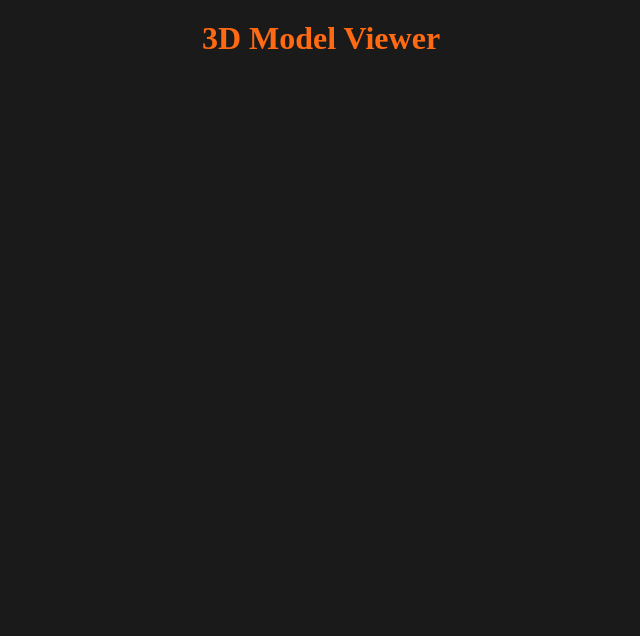
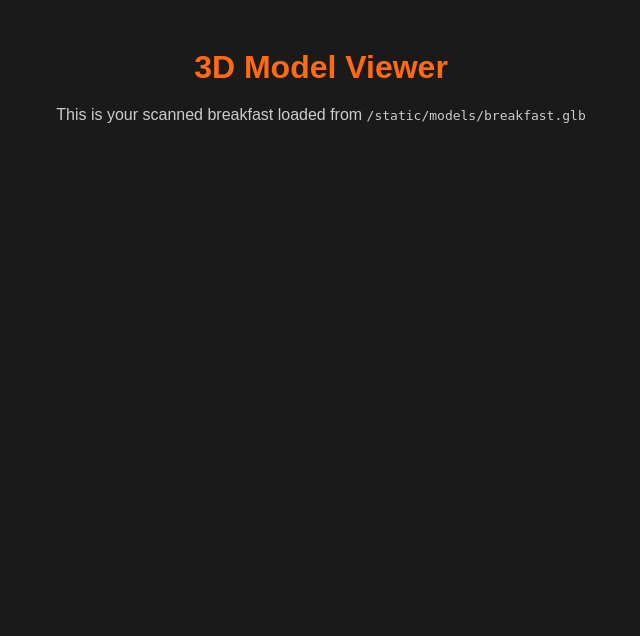
Before and after one commit to Sawyer3DJ/quick-order, a Flask app: page /viewer3d in a window 1280 px wide. Shown: the top 636 px of the page, without its empty margins (319-959 px from the left). Run offline with Flask 3, Linux system fonts and the light colour scheme; some libraries are stand-ins or nearby versions.

Commit message:
Update 3d_model_viewer.html

```diff
--- a/templates/3d_model_viewer.html
+++ b/templates/3d_model_viewer.html
@@ -6,20 +6,44 @@
   <title>3D Model Viewer</title>
   <script type="module" src="https://unpkg.com/@google/model-viewer/dist/model-viewer.min.js"></script>
   <style>
-    body { margin:0; background:#1a1a1a; display:flex; flex-direction:column; align-items:center; color:white; }
-    h1 { margin:20px 0; color:#FF6A13; }
-    model-viewer { width: 90vw; height: 70vh; }
+    body {
+      font-family: Arial, sans-serif;
+      background: #1a1a1a;
+      color: white;
+      padding: 20px;
+      text-align: center;
+    }
+    h1 {
+      color: #FF6A13;
+      margin-bottom: 20px;
+    }
+    model-viewer {
+      width: 100%;
+      max-width: 600px;
+      height: 500px;
+      margin: auto;
+      border-radius: 10px;
+      background: #000;
+    }
+    p {
+      margin-top: 10px;
+      color: #ccc;
+    }
   </style>
 </head>
 <body>
   <h1>3D Model Viewer</h1>
-  <model-viewer
-    src="{{ url_for('static', filename='models/your_scan.glb') }}"
-    alt="Scanned Dish"
-    camera-controls
-    auto-rotate
-    environment-image="{{ url_for('static', filename='env/restaurant_env.hdr') }}"
-    shadow-intensity="1">
+  <model-viewer src="{{ url_for('static', filename='models/breakfast.glb') }}"
+                alt="Breakfast 3D Model"
+                auto-rotate
+                camera-controls
+                ar
+                shadow-intensity="1"
+                exposure="1"
+                tone-mapping="aces"
+                environment-image="neutral"
+                disable-zoom>
   </model-viewer>
+  <p>This is your scanned breakfast loaded from <code>/static/models/breakfast.glb</code></p>
 </body>
 </html>
```
